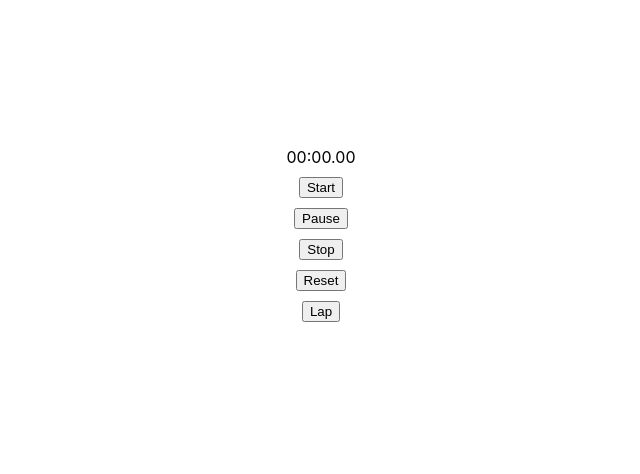
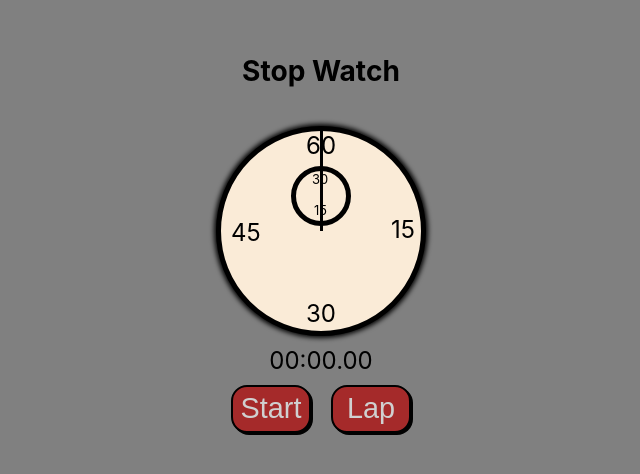
Before and after one commit to allenlewis32/stopwatch, a React (Create React App) app: page / in a window 1280 px wide. Shown: the part 166-640 px from the top of the page, without its empty margins (319-959 px from the left). Built offline with nearby package versions, Linux system fonts and the light colour scheme.

Commit message:
Add. Added dial

```diff
--- a/src/App.css
+++ b/src/App.css
@@ -4,12 +4,102 @@
   align-items: center;
   justify-content: center;
   min-height: 100vh;
+  font-size: x-large;
+  background-color: gray;
 }
 
-.stopwatch {
-  text-align: center;
+.dial-second {
+  width: 200px;
+  height: 200px;
+  border: 5px solid #000;
+  border-radius: 50%;
+  background-color: antiquewhite;
+  box-shadow: 0px 0px 5px 2px black;
+  margin: 10px;
+}
+
+.dial-minute {
+  position: relative;
+  width: 50px;
+  height: 50px;
+  top: 35px;
+  left: 70px;
+  border: 5px solid #000;
+  border-radius: 50%;
+  background-color: antiquewhite;
 }
 
 button {
-  margin-top: 10px;
+  margin: 10px;
+  height: 3rem;
+  min-width: 5rem;
+  border-radius: 1rem;
+  padding: 5px;
+  font-size: larger;
+  border: 2px solid #000;
+  background-color: brown;
+  color: #D0D0D0;
+  box-shadow: 2px 2px black;
 }
+
+button:active {
+  transform: translate(2px, 2px);
+  box-shadow: 0 0 black;
+}
+
+.hand-second {
+  position: relative;
+  width: 3px;
+  height: 100px;
+  left: 98.5px;
+  top: -60px;
+  background-color: #000;
+  transform-origin: bottom;
+}
+
+.hand-minute {
+  position: relative;
+  width: 3px;
+  height: 25px;
+  left: 23.5px;
+  background-color: #000;
+  transform-origin: bottom;
+}
+
+.dial-north {
+  position: relative;
+  left: 85px;
+  bottom: 160px;
+}
+
+.dial-east {
+  position: relative;
+  left: 170px;
+  bottom: 105px;
+}
+
+.dial-south {
+  position: relative;
+  left: 85px;
+  bottom: 50px;
+}
+
+.dial-west {
+  position: relative;
+  left: 10px;
+  bottom: 160px;
+}
+
+.dial-north-minute {
+  font-size: small;
+  position: relative;
+  left: 16px;
+  bottom: 25px;
+}
+
+.dial-south-minute {
+  font-size: small;
+  position: relative;
+  left: 18px;
+  bottom: 10px;
+}
--- a/src/App.js
+++ b/src/App.js
@@ -4,6 +4,7 @@ import StopWatch from './components/StopWatchComponent';
 function App() {
   return (
     <div className='main'>
+      <h3>Stop Watch</h3>
       <StopWatch></StopWatch>
     </div>
   );
--- a/src/components/StopWatchComponent.js
+++ b/src/components/StopWatchComponent.js
@@ -1,21 +1,46 @@
 import React, { useState } from "react";
 
 let display, setDisplay;
+let seconds, setSeconds;
+let minutes, setMinutes;
 let interval;
-let state = 0; // 0 - stopped, 1 - running, 2 - paused
+let state, setState; // 0 - stopped, 1 - running, 2 - paused
 
 let time = 0;
 
 function StopWatch() {
     [display, setDisplay] = useState('00:00.00');
+    [seconds, setSeconds] = useState(0);
+    [minutes, setMinutes] = useState(0);
+    [state, setState] = useState(0);
+    let secondHandStyle = {
+        'transform':seconds
+    };
+    let minuteHandStyle = {
+        'transform':minutes
+    }
     return (
         <React.Fragment>
-            <div className='stopwatch'>{display}</div>
-            <button type='button' onClick={start}>Start</button>
-            <button type='button' onClick={pause}>Pause</button>
-            <button type='button' onClick={stop}>Stop</button>
-            <button type='button' onClick={reset}>Reset</button>
-            <button type='button'>Lap</button>
+            <div className='dial-second'>
+                <div className='dial-minute'>
+                    <div id='minuteHand' className='hand-minute' style={minuteHandStyle}></div>
+                    <div className='dial-north-minute'>30</div>
+                    <div className='dial-south-minute'>15</div>
+                </div>
+                <div id='secondHand' className='hand-second' style={secondHandStyle}></div>
+                <div className='dial-north'>60</div>
+                <div className='dial-east'>15</div>
+                <div className='dial-south'>30</div>
+                <div className='dial-west'>45</div>
+            </div>
+            {display}
+            <div className='buttons'>
+                {state !== 1 && <button type='button' onClick={start}>Start</button>}
+                {state === 1 && <button type='button' onClick={pause}>Pause</button>}
+                {state !== 0 && <button type='button' onClick={stop}>Stop</button>}
+                {display !== '00:00.00' && <button type='button' onClick={reset}>Reset</button>}
+                <button type='button'>Lap</button>
+            </div>
         </React.Fragment>
     );
 }
@@ -26,7 +51,7 @@ function start() {
             time = 0;
             update();
         }
-        state = 1;
+        setState(1);
         interval = setInterval(() => {
             time += 0.01;
             update();
@@ -36,7 +61,7 @@ function start() {
 
 function pause() {
     if(state === 1) {
-        state = 2;
+        setState(2);
         clearInterval(interval);
     }
 }
@@ -46,7 +71,7 @@ function stop() {
         if(state === 1) {
             clearInterval(interval);
         }
-        state = 0;
+        setState(0);
     }
 }
 
@@ -63,6 +88,9 @@ function update() {
     result += ':' + ('0' + Math.floor(time % 60)).slice(-2);
     result += '.' + ('0' + Math.floor(time % 1 * 100) / 100).slice(-2);
     setDisplay(result);
+
+    setSeconds(`rotate(${time % 60 * 6}deg)`);
+    setMinutes(`rotate(${time / 60 * 12}deg)`);
 }
 
 export default StopWatch;
```
